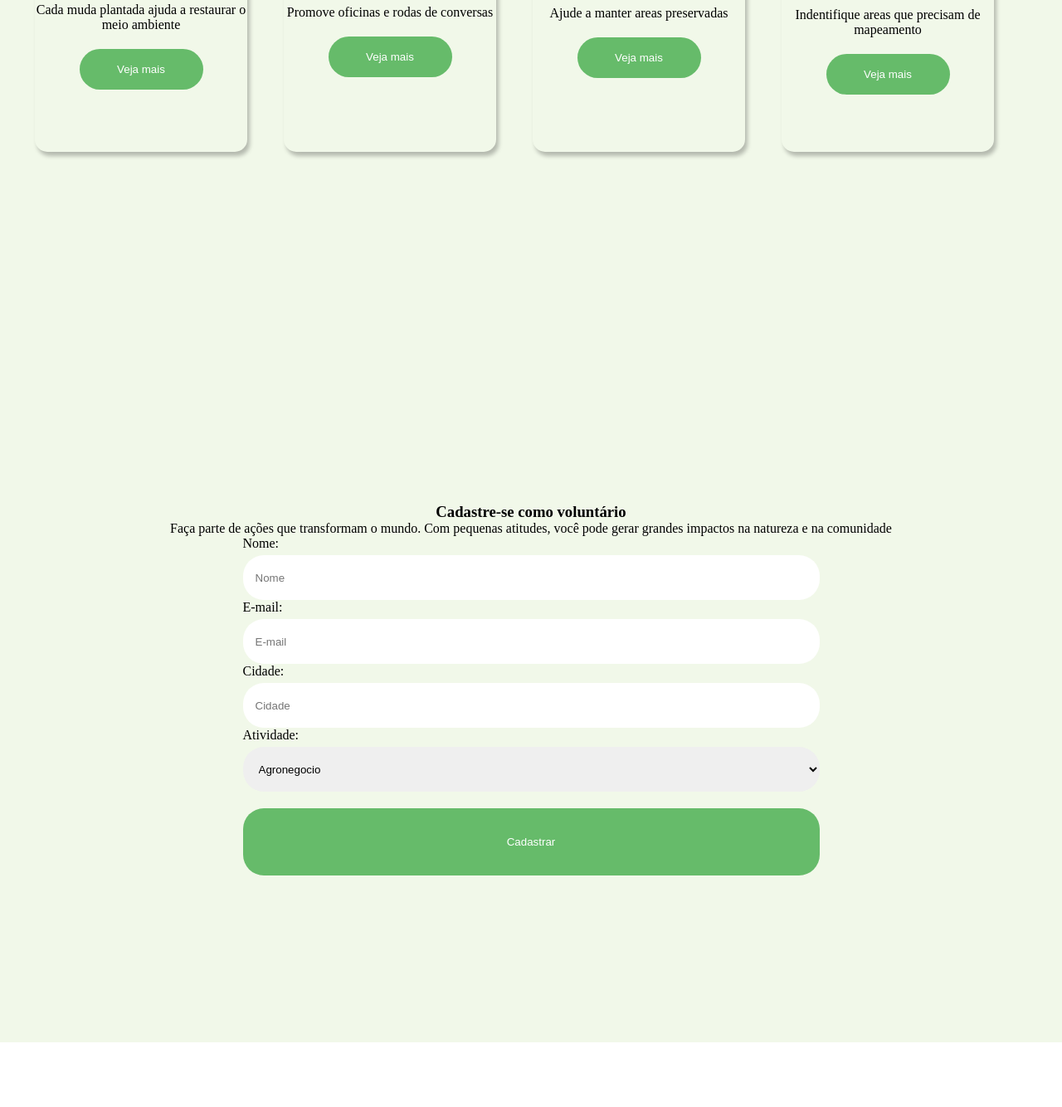
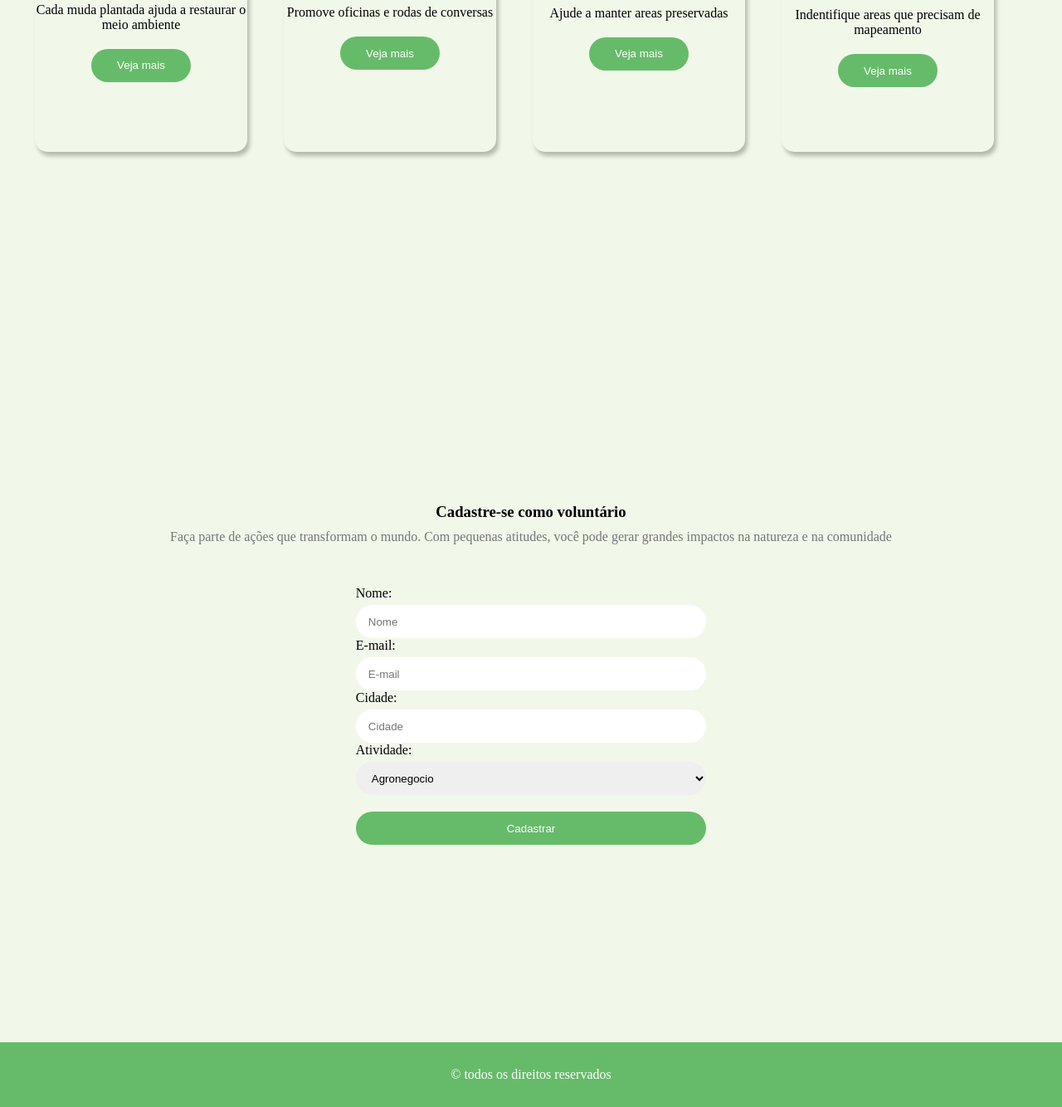
Before and after one commit to Luccasales/verde-acao, a plain HTML site: page index.html in a window 1280 px wide. Shown: the part 1224-2558 px from the top of the page at 83% size. Before the commit the page ends 2480 px from the top, so only its background shows below. Drawn offline with Linux system fonts and the light colour scheme; a web font is replaced by a local one.

Commit message:
Terminando o formulario

```diff
--- a/index.html
+++ b/index.html
@@ -108,5 +108,8 @@
         </form>
       </section>
     </main>
+    <footer>
+      <p class="footer">© todos os direitos reservados </p>
+    </footer>
   </body>
 </html>
--- a/style.scss
+++ b/style.scss
@@ -72,7 +72,7 @@ a{
         margin-top: 25px;
         margin-bottom: 25px ;
         width: 25%;
-        margin-left: 700px;
+        margin-left: 800px;
     }
 
     .buttonHome{
@@ -105,7 +105,11 @@ a{
            box-shadow: 3px 5px 5px rgba(0, 0, 0, 0.25);
             padding-bottom: 6px;
             border-radius: 15px;
+            transition: 0.5s;
 
+        }
+        .cards:hover{
+            transform: scale(1.1);
         }
         .imagemCards{
             width: 100%;
@@ -125,8 +129,8 @@ a{
         .cardButton{
             display: inline-block;
             padding: 10px 30px;
-            width: 149px;
-            height: 49px;
+            width: 9.31vw;
+            height: 5vh;
             border-radius: 29px;
             cursor: pointer;
             border: none;
@@ -141,13 +145,23 @@ a{
         padding-top: 150px;
         background-color: #F1F8E9;
 
+    .cadastreTitle{
+        color: #2A2A2A;
+    }
+
+    .cadastreText{
+       color: #767676;
+       margin-top: 10px;
+    }
+
     .form{
+        margin-top: 50px;
         display: inline-block;
         text-align: left;
 
         .input{
-            width: 695px;
-            height: 54px;
+            width: 33vw;
+            height: 5vh;
             padding: 10px 15px;
             display: block;
            border-radius: 25px;
@@ -158,8 +172,8 @@ a{
 
     }
     .cadastreButton{
-            width: 695px;
-            height: 81px;
+            width: 33vw;
+            height: 5vh;
             align-items: center;
             text-align: center;
             display: inline-block;
@@ -170,3 +184,12 @@ a{
 
         }
     }
+
+    //footer
+    .footer{
+        background-color: $cor-principal;
+        color: $cor-branca;
+        width: 100%;
+        text-align: center;
+        padding: 30px;
+    }
```
Also changed, not shown: style.css, 1 other file.
